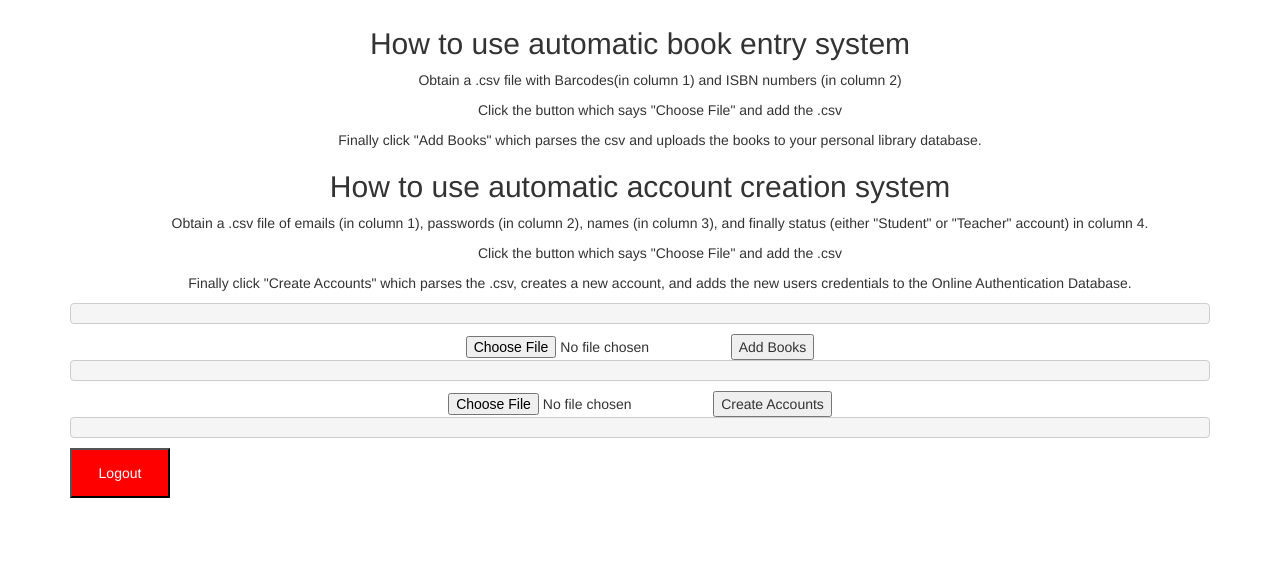
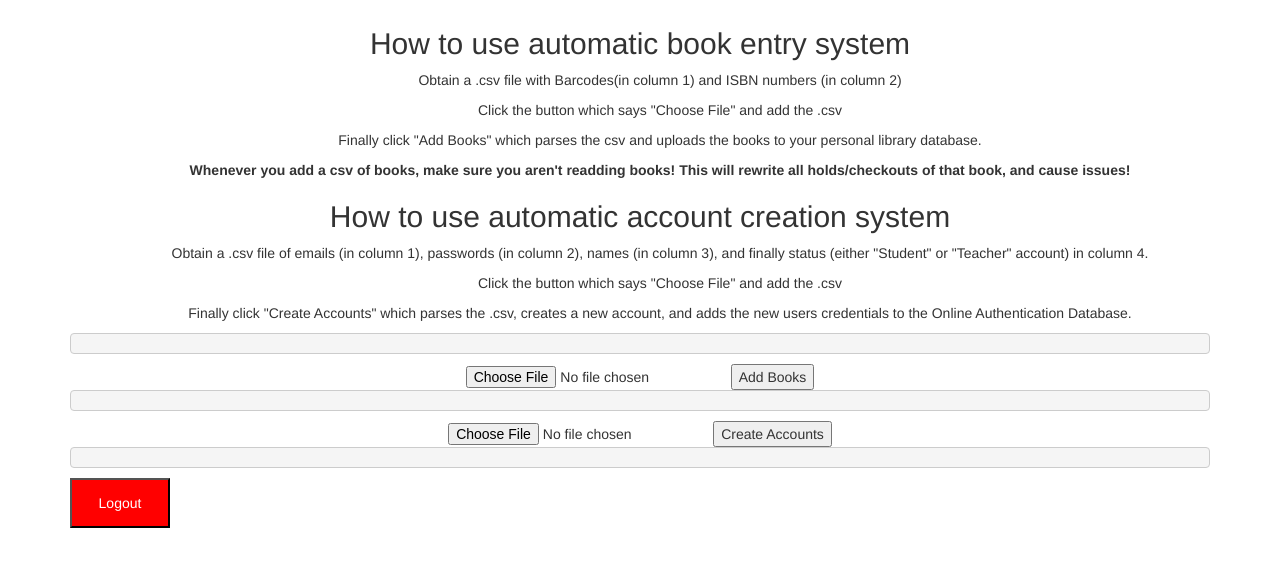
Before and after one commit to chsfblamobileapp2018/Bibliofly-Librarian-Portal, a plain HTML site: page portal.html in a window 1280 px wide. Shown: the part 63-630 px from the top of the page. Drawn offline with nearby package versions, Linux system fonts and the light colour scheme.

Commit message:
Update portal.html

```diff
--- a/portal.html
+++ b/portal.html
@@ -40,6 +40,8 @@
         <li>Click the button which says "Choose File" and add the .csv</li>
         <li>Finally click "Add Books" which parses the csv and uploads the books to your personal
             library database.
+        </li>
+	    <li><b>Whenever you add a csv of books, make sure you aren't readding books! This will rewrite all holds/checkouts of that book, and cause issues!</b>
         </li>
     </ul>
 
```
